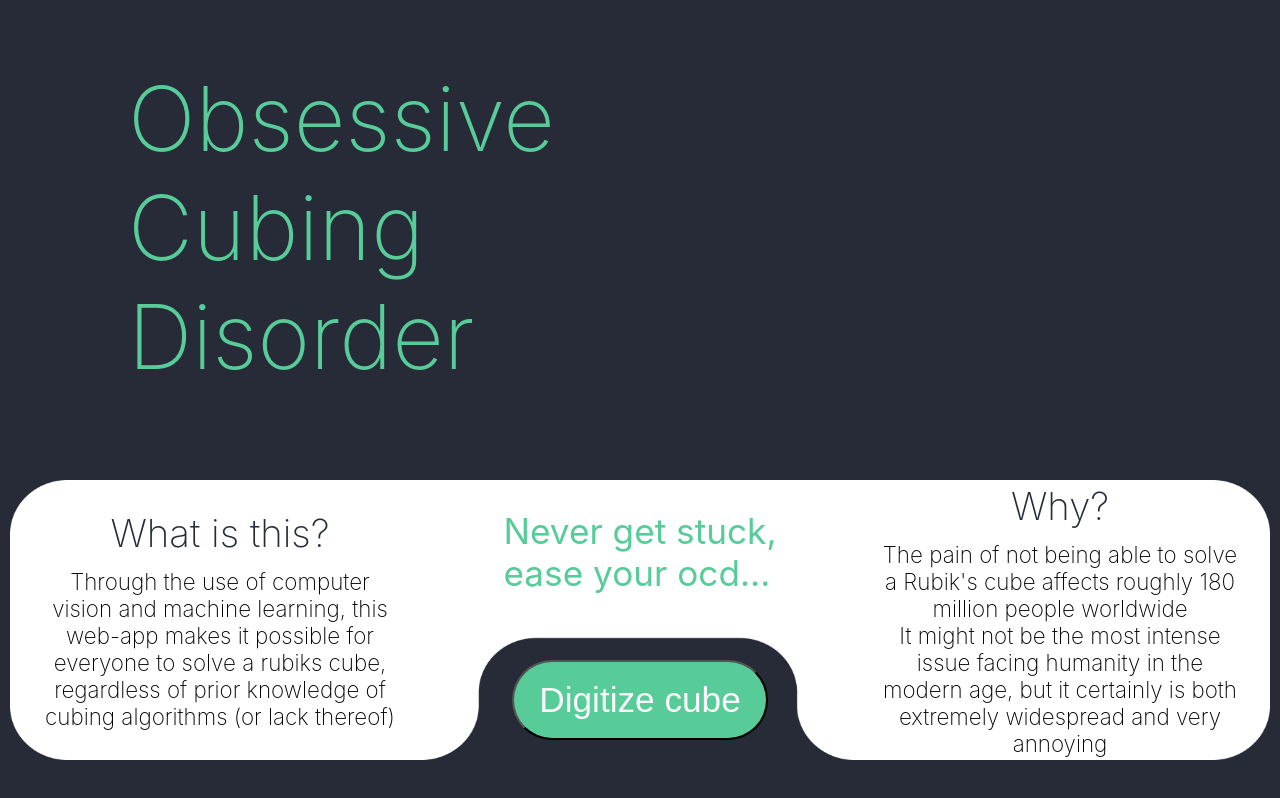
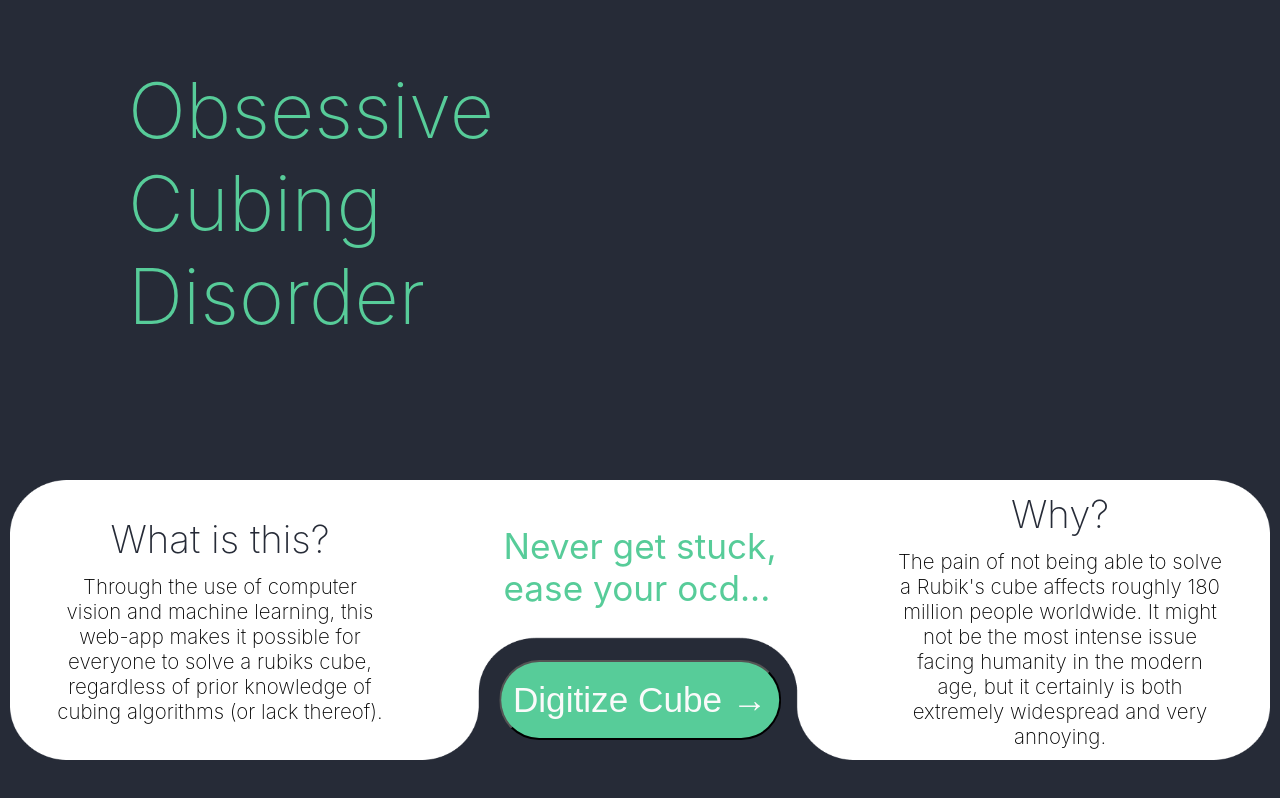
Before and after one commit to mikeibrahim/ocd, a React (Create React App) app: page / in a window 1280 px wide. Built offline with nearby package versions, Linux system fonts and the light colour scheme.

Commit message:
css improvements and favicon addition

```diff
--- a/public/desktop.css
+++ b/public/desktop.css
@@ -1,49 +1,27 @@
 /* font styles */
 .title {
-  font-size: 7vw;
+  font-size: 6vw;
   margin-top: 5vw;
-  margin-left: 10vw;
-  font-weight: 200;
 }
 .main {
   font-size: 2.75vw;
-  font-weight: 400;
-  white-space: nowrap;
 }
 .secondary {
   font-size: 3vw;
-  font-weight: 200;
 }
 .description {
-  font-size: 1.75vw;
-  font-weight: 200;
+  font-size: 1.6vw;
 }
 
 /* objs */
-.home {
-  width: 100%;
-  height: 100vh;
-  display: flex;
-  flex-direction: column;
-  justify-content: space-between;
-  background-color: var(--color-dark);;
-}
 .panel {
-  margin: 10px;
-  margin-bottom: 40px;
-  height: 35vh;
-  display: flex;
-  flex-direction: row;
-  justify-content: center;
-  background-repeat: round;
-  background-size: cover;
   background-image: url("./images/panel_large.png");
 }
 .panel > * {
   width: 29%;
   display: flex;
   justify-content: center;
-  margin: 30px;
+  margin: 45px;
 }
 .panel .secondary {
   margin-bottom: 1vw;
@@ -54,15 +32,12 @@
   text-align: center;
 }
 .button {
-  width: 20vw;
+  width: 22vw;
   height: 10vh;
   border-radius: 5vw;
 }
 .home .button {
-  position: absolute;
   bottom: 60px;
-  left: 50%;
-  transform: translateX(-50%);
 }
 #arrow {
   display: none;
--- a/public/index.html
+++ b/public/index.html
@@ -8,37 +8,19 @@
   <meta name="theme-color" content="#000000" />
   <meta name="description" content="Web site created using create-react-app" />
   <link rel="apple-touch-icon" href="%PUBLIC_URL%/logo192.png" />
+  <link rel="stylesheet" type="text/css" href="%PUBLIC_URL%/style.css" />
   <link id="theme" rel="stylesheet" type="text/css" href="" />
   <!--
       manifest.json provides metadata used when your web app is installed on a
       user's mobile device or desktop. See https://developers.google.com/web/fundamentals/web-app-manifest/
     -->
   <link rel="manifest" href="%PUBLIC_URL%/manifest.json" />
-  <!--
-      Notice the use of %PUBLIC_URL% in the tags above.
-      It will be replaced with the URL of the `public` folder during the build.
-      Only files inside the `public` folder can be referenced from the HTML.
-
-      Unlike "/favicon.ico" or "favicon.ico", "%PUBLIC_URL%/favicon.ico" will
-      work correctly both with client-side routing and a non-root public URL.
-      Learn how to configure a non-root public URL by running `npm run build`.
-    -->
   <title>OCD</title>
 </head>
 
 <body>
   <noscript>You need to enable JavaScript to run this app.</noscript>
   <div id="root"></div>
-  <!--
-      This HTML file is a template.
-      If you open it directly in the browser, you will see an empty page.
-
-      You can add webfonts, meta tags, or analytics to this file.
-      The build step will place the bundled scripts into the <body> tag.
-
-      To begin the development, run `npm start` or `yarn start`.
-      To create a production bundle, use `npm run build` or `yarn build`.
-    -->
 </body>
 
 </html>
--- a/public/mobile.css
+++ b/public/mobile.css
@@ -2,41 +2,19 @@
 .title {
   font-size: 13vw;
   margin-top: 10vw;
-  margin-left: 10vw;
-  font-weight: 200;
 }
 .main {
   font-size: 8vw;
-  font-weight: 400;
-  white-space: nowrap;
 }
 .secondary {
   font-size: 3vw;
-  font-weight: 200;
 }
 .description {
   font-size: 1.75vw;
-  font-weight: 200;
 }
 
 /* objs */
-.home {
-  width: 100%;
-  height: 100vh;
-  display: flex;
-  flex-direction: column;
-  justify-content: space-between;
-  background-color: #262B37;
-}
 .panel {
-  margin: 10px;
-  margin-bottom: 40px;
-  height: 35vh;
-  display: flex;
-  flex-direction: row;
-  justify-content: center;
-  background-repeat: round;
-  background-size: cover;
   background-image: url("./images/panel_small.png");
 }
 .panel > * {
@@ -54,10 +32,7 @@
   border-radius: 10vw;
 }
 .home .button {
-  position: absolute;
   bottom: 50px;
-  left: 50%;
-  transform: translateX(-50%);
 }
 #start {
   display: none;
--- /dev/null
+++ b/public/style.css
@@ -0,0 +1,76 @@
+:root {
+  --color-primary: #57CC99;
+  --color-light: #FAFAFA;
+  --color-dark: #262B37;
+}
+
+body {
+  font-family: -apple-system, BlinkMacSystemFont, 'Segoe UI', 'Roboto', 'Oxygen', 'Ubuntu', 'Cantarell', 'Fira Sans', 'Droid Sans', 'Helvetica Neue', sans-serif;
+  margin: 0;
+  padding: 0;
+}
+
+/* colors */
+.primary {
+  color: var(--color-primary);
+}
+.light {
+  color: var(--color-light);
+}
+.dark {
+  color: var(--color-dark);
+}
+.primary-bg {
+  background-color: var(--color-primary);
+}
+.light-bg {
+  background-color: var(--color-light);
+}
+.dark-bg {
+  background-color: var(--color-dark);
+}
+
+/* font styles */
+.title {
+  margin-left: 10vw;
+  font-weight: 200;
+}
+.main {
+  font-weight: 400;
+  white-space: nowrap;
+}
+.secondary {
+  font-weight: 200;
+}
+.description {
+  font-weight: 200;
+}
+
+/* objs */
+.home {
+  width: 100%;
+  height: 100vh;
+  display: flex;
+  flex-direction: column;
+  justify-content: space-between;
+}
+.panel {
+  margin: 10px;
+  margin-bottom: 40px;
+  height: 35vh;
+  display: flex;
+  flex-direction: row;
+  justify-content: center;
+  background-repeat: round;
+  background-size: cover;
+}
+.home .button {
+  position: absolute;
+  left: 50%;
+  transform: translateX(-50%);
+}
+.panel > * {
+  width: 29%;
+  display: flex;
+  justify-content: center;
+}
--- a/src/App.js
+++ b/src/App.js
@@ -22,19 +22,15 @@ function delay(fn, ms) {
 
 export default function App() {
   const [width, setWidth] = React.useState(window.innerWidth);
-  const isLarge = width > 600;
-
+  const isLarge = width > 600
   const theme = document.getElementById('theme');
   theme.setAttribute('href', isLarge ? './desktop.css' : './mobile.css');
 
   React.useEffect(() => {
-    const handleResize = delay(() => {
-      console.log(window.innerWidth);
-      setWidth(window.innerWidth);
-    }, 30);
+    const handleResize = delay(() => setWidth(window.innerWidth), 30);
     window.addEventListener('resize', handleResize);
-    return () => { window.removeEventListener('resize', handleResize); };
-  }, []);
+    return () => window.removeEventListener('resize', handleResize);
+  });
 
   return (
     <BrowserRouter>
--- a/src/index.js
+++ b/src/index.js
@@ -1,7 +1,6 @@
 import React from 'react';
 import ReactDOM from 'react-dom/client';
 import App from './App';
-import './style.css';
 
 const root = ReactDOM.createRoot(document.getElementById('root'));
 
--- a/src/pages/Home.jsx
+++ b/src/pages/Home.jsx
@@ -9,26 +9,26 @@ export default function Home() {
   }
 
   return (
-    <div className="home">
+    <div className="home dark-bg">
       <Text className="title primary">Obsessive <br /> Cubing <br /> Disorder</Text>
 
       <Panel className="panel">
         <div className="panel-info">
           <Text className="secondary dark" >What is this?</Text>
-          <Text className="description">Through the use of computer vision and machine learning, this web-app makes it possible for everyone to solve a rubiks cube, regardless of prior knowledge of cubing algorithms (or lack thereof)</Text>
+          <Text className="description">Through the use of computer vision and machine learning, this web-app makes it possible for everyone to solve a rubiks cube, regardless of prior knowledge of cubing algorithms (or lack thereof).</Text>
         </div>
 
         <Text className="main primary">Never get stuck, <br /> ease your ocd...</Text>
 
         <div className="panel-info">
           <Text className="secondary dark">Why?</Text>
-          <Text className="description">The pain of not being able to solve a Rubik's cube affects roughly 180 million people worldwide <br></br>
-            It might not be the most intense issue facing humanity in the modern age, but it certainly is both extremely widespread and very annoying</Text>
+          <Text className="description">The pain of not being able to solve a Rubik's cube affects roughly 180 million people worldwide.
+            It might not be the most intense issue facing humanity in the modern age, but it certainly is both extremely widespread and very annoying.</Text>
         </div>
       </Panel>
 
       <Button className="primary-bg" onClick={digitizeCube}>
-        <Text id="start" className="light main">Digitize cube</Text>
+        <Text id="start" className="light main">Digitize Cube →</Text>
         <Text id="arrow" className="light main">→</Text>
       </Button>
     </div>
--- a/src/style.css
+++ /dev/null
@@ -1,31 +0,0 @@
-:root {
-  --color-primary: #57CC99;
-  --color-light: #FAFAFA;
-  --color-dark: #262B37;
-}
-
-body {
-  font-family: -apple-system, BlinkMacSystemFont, 'Segoe UI', 'Roboto', 'Oxygen', 'Ubuntu', 'Cantarell', 'Fira Sans', 'Droid Sans', 'Helvetica Neue', sans-serif;
-  margin: 0;
-  padding: 0;
-}
-
-/* colors */
-.primary {
-  color: var(--color-primary);
-}
-.light {
-  color: var(--color-light);
-}
-.dark {
-  color: var(--color-dark);
-}
-.primary-bg {
-  background-color: var(--color-primary);
-}
-.light-bg {
-  background-color: var(--color-light);
-}
-.dark-bg {
-  background-color: var(--color-dark);
-}
```
Also changed, not shown: public/icon.png (added), public/manifest.json, 1 other file (tests, documents, lock files or other folders).
